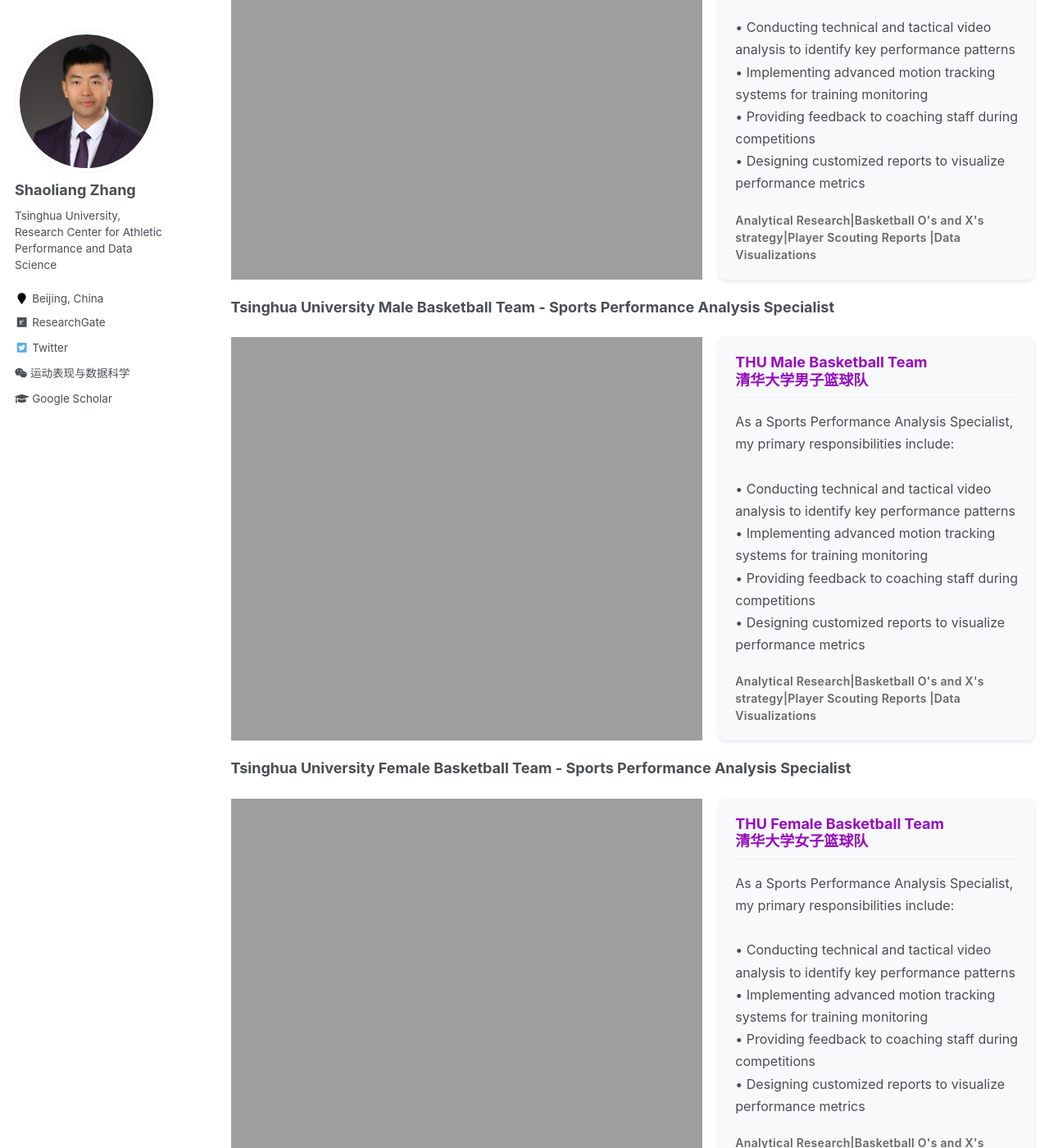
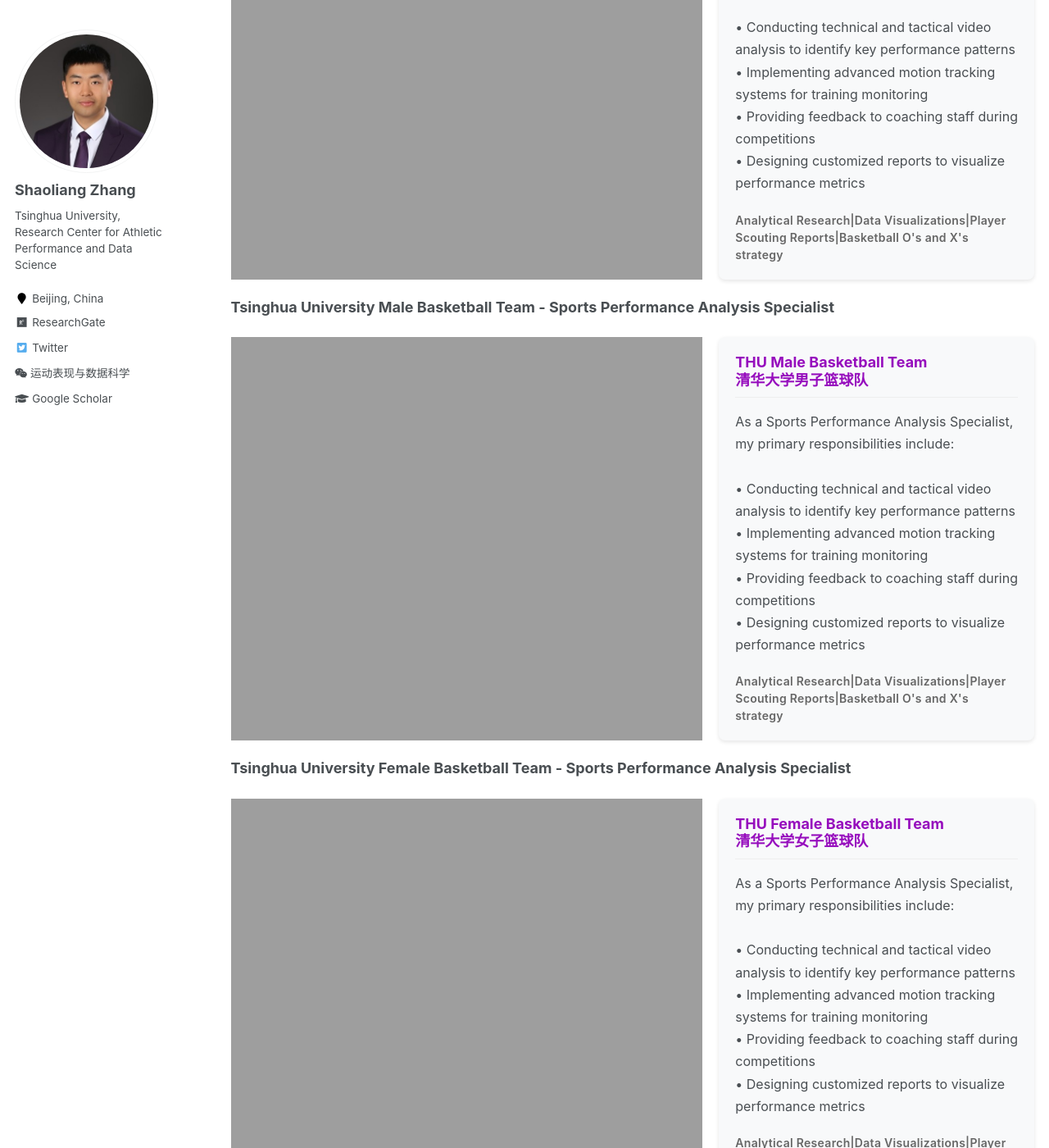
Before and after one commit to sportssuper/ZSL, a Jekyll site: the page built from _pages/services.md, in a window 1280 px wide and 1400 px high, scrolled down 338 px. Shown: the whole window at 82% size. Built offline with Jekyll 4.4.1, drawn with Linux system fonts in a browser that asks for light colours; a script that is not in the unit is left out; some of the changed text lies outside the part shown.

Commit message:
Update services.md

```diff
--- a/_pages/services.md
+++ b/_pages/services.md
@@ -28,7 +28,7 @@
     • Designing customized reports to visualize performance metrics<br>
     </p>
     <div style="margin-top: 20px; font-size: 14px; font-weight: 600; color: #666; letter-spacing: 0.3px;">
-  Analytical Research|Basketball O's and X's strategy|Player Scouting Reports |Data Visualizations
+  Analytical Research|Data Visualizations|Player Scouting Reports|Basketball O's and X's strategy
   </div>
   </div>
 </div>
@@ -54,7 +54,7 @@
     • Designing customized reports to visualize performance metrics<br>
     </p>
  <div style="margin-top: 20px; font-size: 14px; font-weight: 600; color: #666; letter-spacing: 0.3px;">
-  Analytical Research|Basketball O's and X's strategy|Player Scouting Reports |Data Visualizations
+  Analytical Research|Data Visualizations|Player Scouting Reports|Basketball O's and X's strategy
   </div>
 
   </div>
@@ -81,7 +81,7 @@
     • Designing customized reports to visualize performance metrics<br>
     </p>
   <div style="margin-top: 20px; font-size: 14px; font-weight: 600; color: #666; letter-spacing: 0.3px;">
-  Analytical Research|Basketball O's and X's strategy|Player Scouting Reports |Data Visualizations
+  Analytical Research|Data Visualizations|Player Scouting Reports|Basketball O's and X's strategy
   </div>
 
   </div>
```
